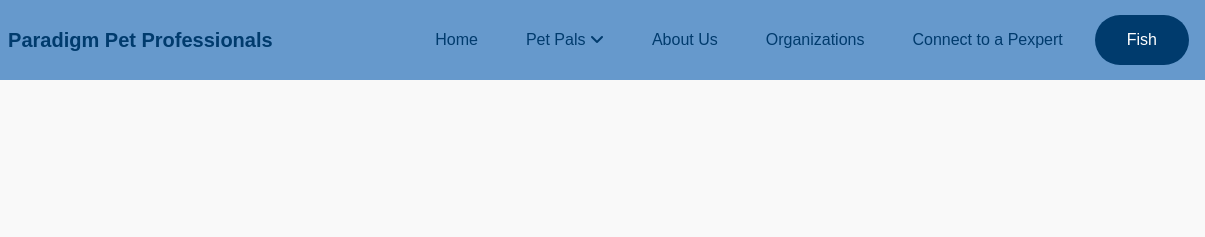
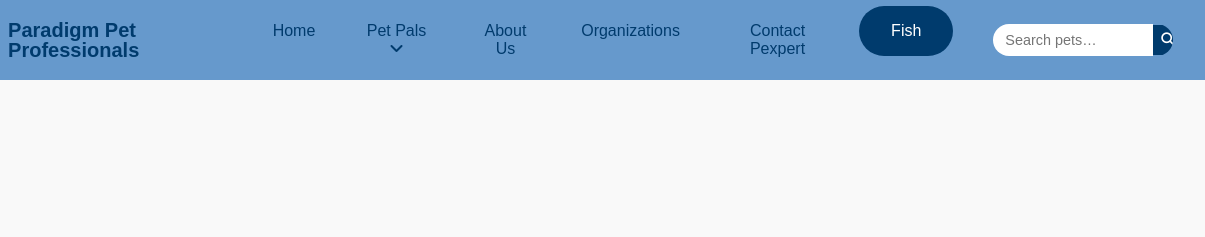
Before and after one commit to vricart/D279-UI, a plain HTML site: page fish.html in a window 1280 px wide. Shown: the top 237 px of the page, 75-1280 px from the left. Drawn offline with Linux system fonts and the light colour scheme.

Commit message:
Modifications

```diff
--- a/fish.html
+++ b/fish.html
@@ -38,9 +38,25 @@
             </li>
             <li><a href="about.html">About Us</a></li>
             <li><a href="organizations.html">Organizations</a></li>
-            <li><a href="contact.html">Connect to a Pexpert</a></li>
+            <li><a href="contact.html">Contact Pexpert</a></li>
             <li><a href="#" class="active">Fish</a></li>
           </ul>
+                    <form action="/search" method="get" class="search-form">
+            <input
+              type="search"
+              name="q"
+              class="search-input"
+              placeholder="Search pets…"
+              aria-label="Search"
+            />
+            <button
+              type="submit"
+              class="search-button"
+              aria-label="Submit search"
+            >
+              <i class="fa fa-search"></i>
+            </button>
+          </form>
         </nav>
       </div>
     </header>
@@ -186,7 +202,7 @@
       <section class="animal-section white-background">
         <div class="animal-flex">
           <div class="animal-text container">
-            <h2>Freshwater Fish</h2>
+            <h2>Fish Information</h2>
             <p>
               For more information on making your tap water safe for your fish,
               please visit:
--- a/style.css
+++ b/style.css
@@ -57,7 +57,7 @@ a {
   align-items: center;
   border-radius: 16px;
   overflow: hidden;
-  margin: 0 2rem;
+  margin: 0 1rem;
 }
 
 .search-input {
```
Also changed, not shown: about.html (+17 -1 lines), birds.html (+17 -1 lines), cats.html (+17 -1 lines), contact.html (+17 -1 lines), dogs.html (+17 -1 lines), index.html (+1 -1 lines), organizations.html (+17 -1 lines), small-animals.html (+18 -2 lines).
